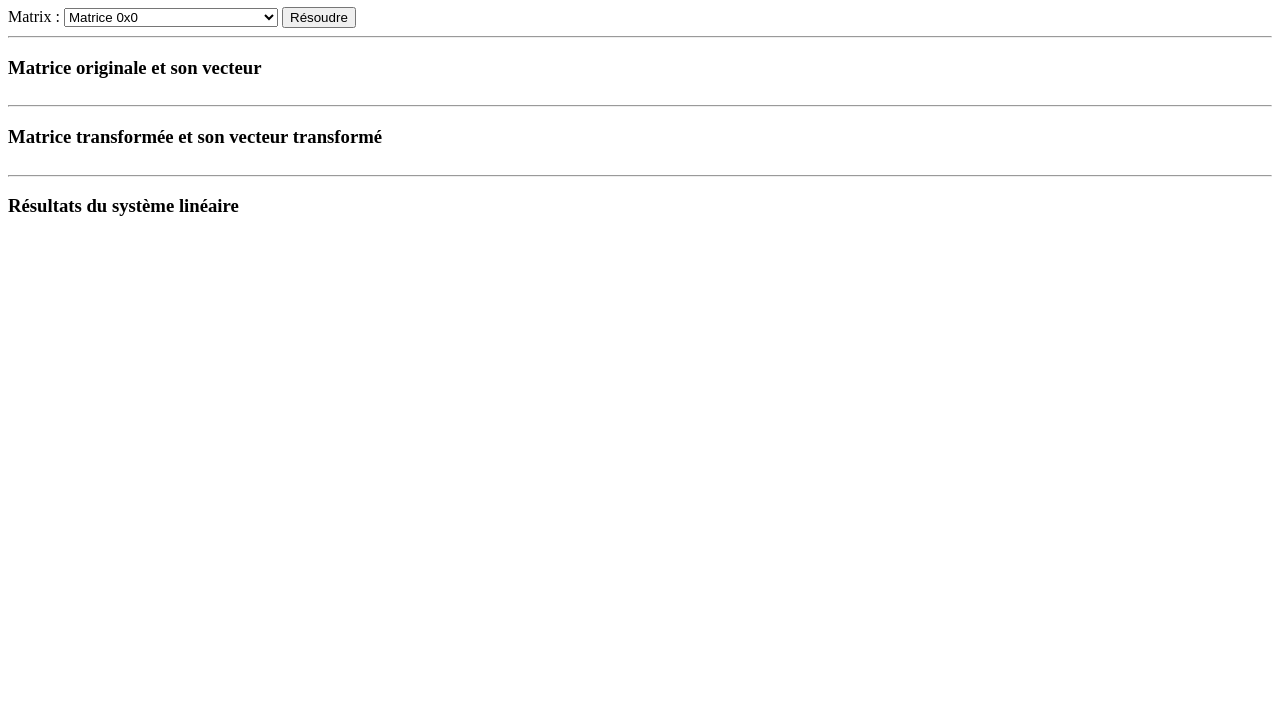
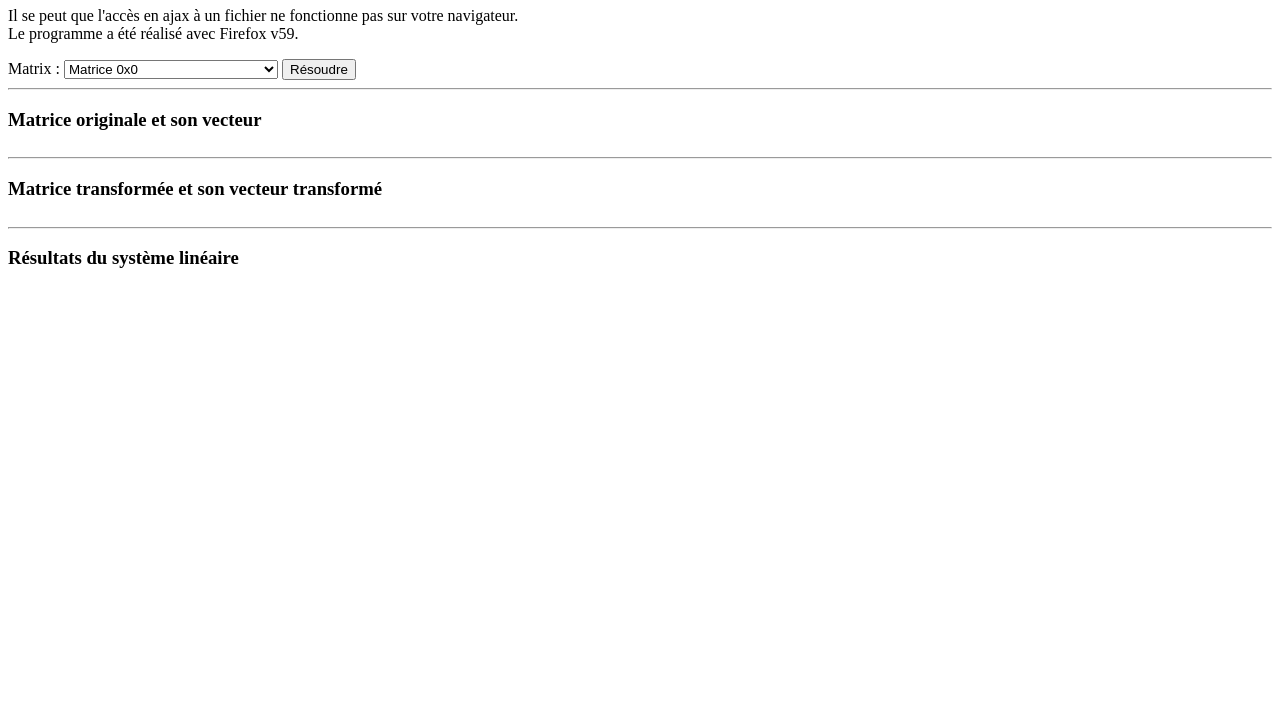
Before and after one commit to Asmoday4949/AN_Labo3_EquipeB3, a plain HTML site: page index.html in a window 1280 px wide. Shown: the part 73-800 px from the top of the page. Drawn offline with Linux system fonts and the light colour scheme.

Commit message:
warning message for browser

```diff
--- a/index.html
+++ b/index.html
@@ -38,6 +38,10 @@
   </head>
   <body>
     <h1>Résolution de système linéaire</h1>
+    <p>
+      Il se peut que l'accès en ajax à un fichier ne fonctionne pas sur votre navigateur.<br>
+      Le programme a été réalisé avec Firefox v59.
+    </p>
     <label for="matrix">
       Matrix :
       <select name="matrix" id="matrix">
```
